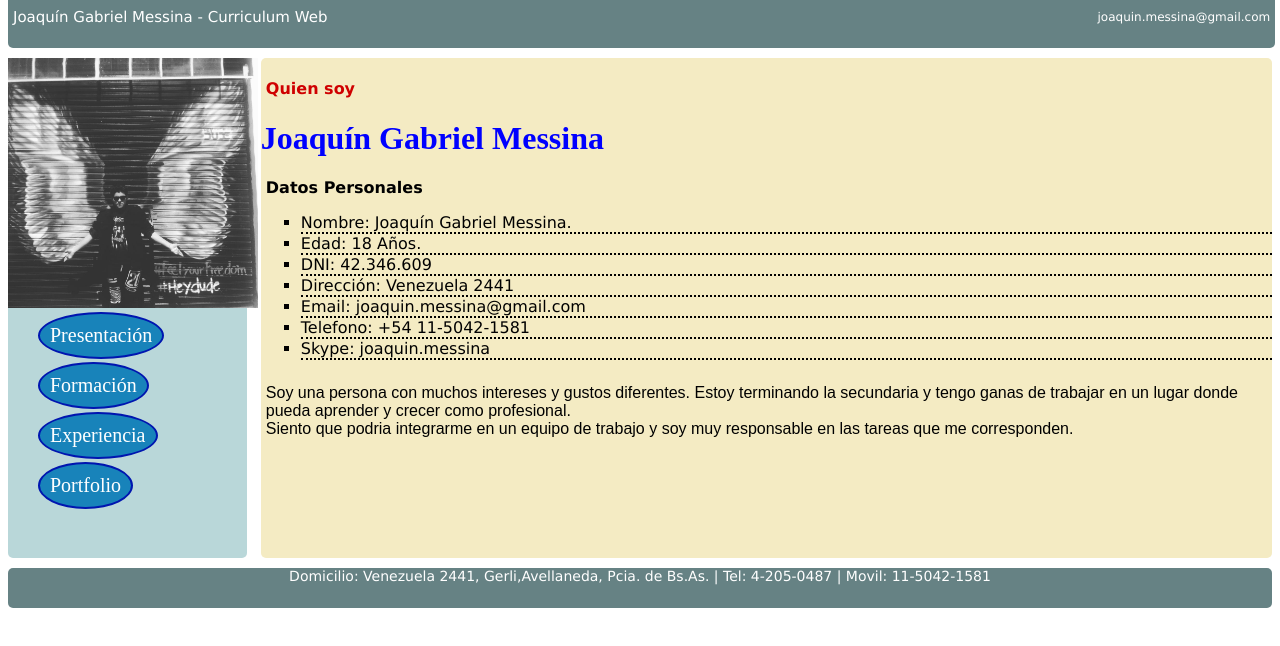
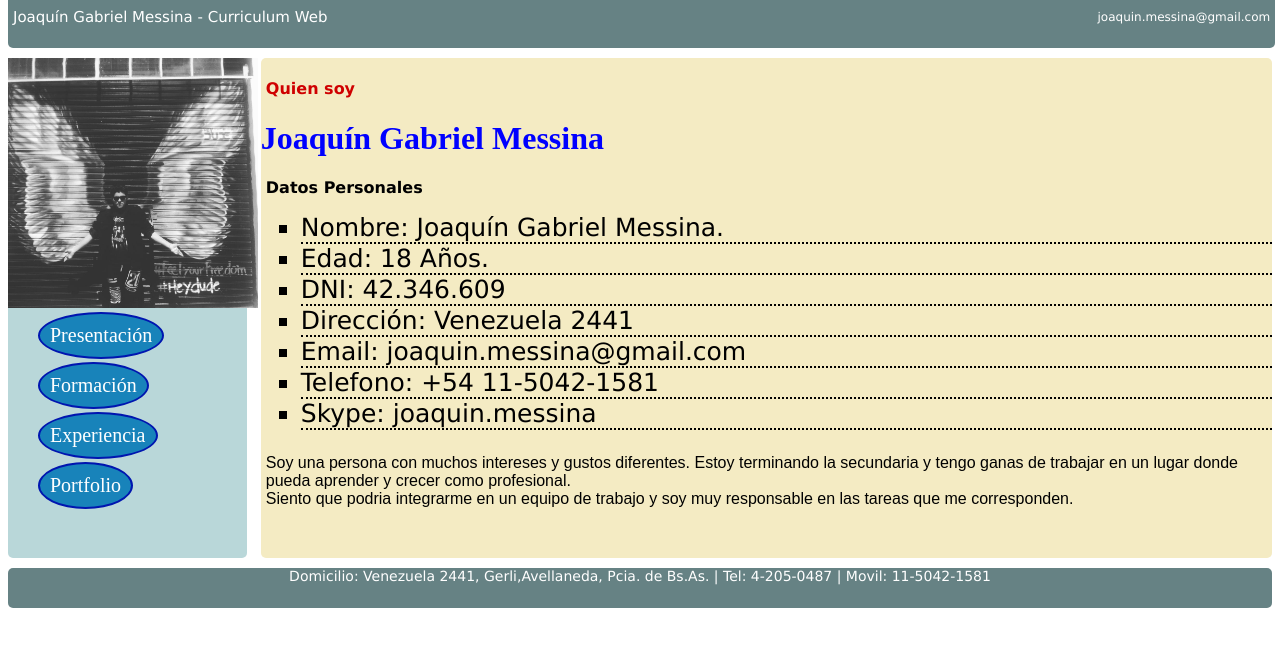
Before and after one commit to joamessina/MiCurriculumWeb, a plain HTML site: page presentacion.html in a window 1280 px wide. Drawn offline with Linux system fonts and the light colour scheme.

Commit message:
Moviendo y uninicando los estilos del HTML a la hoja de estilo

```diff
--- a/css/style.css
+++ b/css/style.css
@@ -27,6 +27,14 @@ a:hover {
     margin-top: -10px;
     font-family: Garamond, serif;
     color: #000000;
+}
+.derecha ul{
+	font-family: Verdana;
+}
+.derecha li {
+	border-bottom:2px dotted;
+	font-family: Verdana;
+	font-size: 25px;
 }
 .izquierda {
     position: relative;
--- a/presentacion.html
+++ b/presentacion.html
@@ -6,18 +6,6 @@
 	<link rel="stylesheet" href="css/style.css">
 </head>
 <body>
-<style type="text/css">
-
-	.derecha ul{
-font-family: Verdana;
-
-}
-
-.derecha li{
-
-	border-bottom:2px dotted;
-}
-</style>
 <div id="encabezado">
 
 	<p id="nombre">Joaquín Gabriel Messina - Curriculum Web</p>
```
Also changed, not shown: experiencia.html (+0 -6 lines), formacion.html (+0 -8 lines), index.html (+0 -12 lines), portfolio.html (+0 -9 lines).
